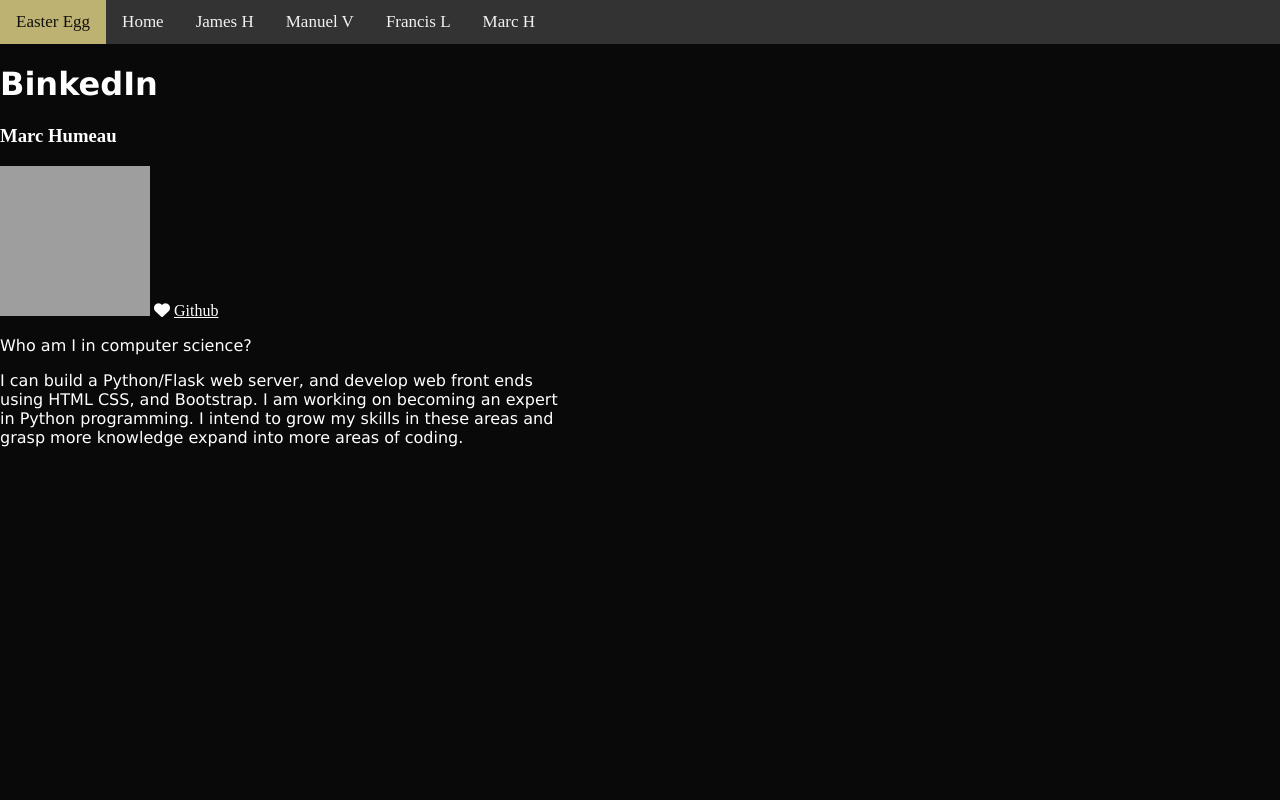
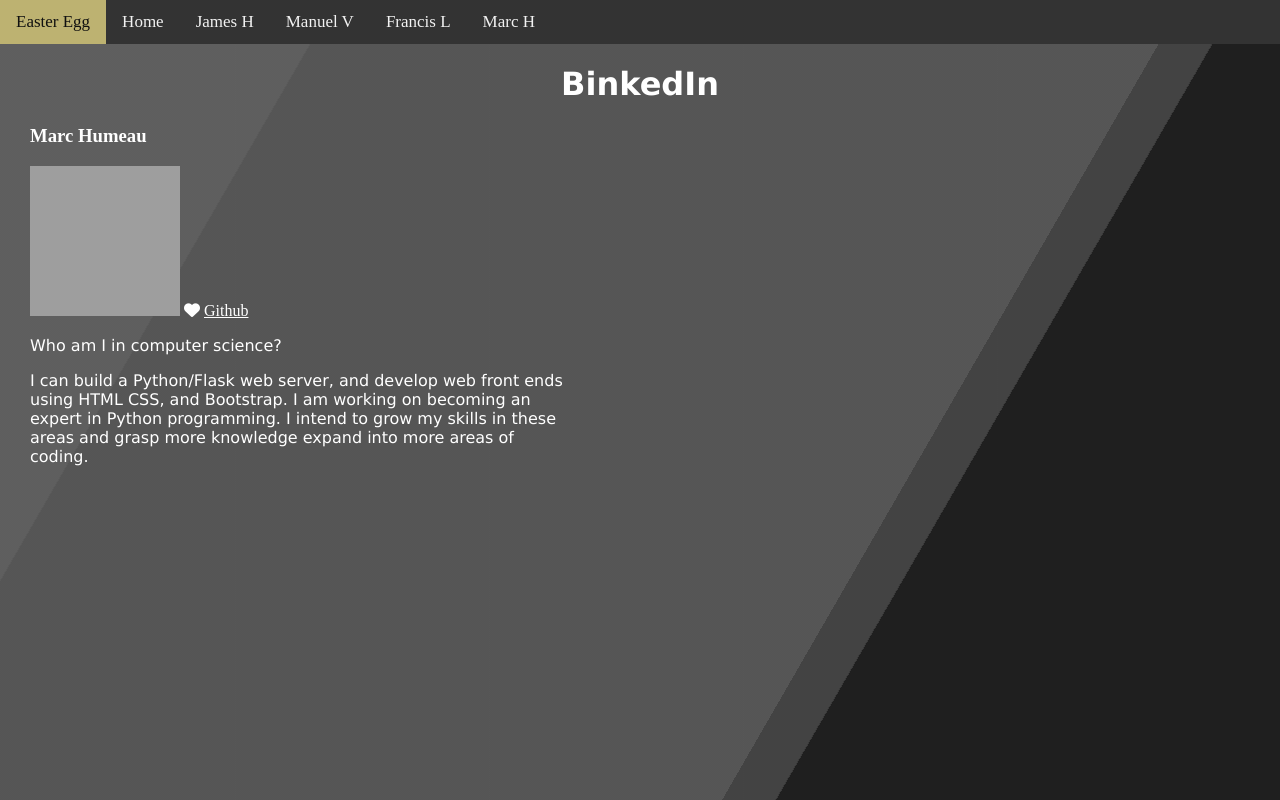
Before and after one commit to lim04francis/Tri2---p5longhorns, a Flask app: page /marc in a window 1280 px wide. Run offline with Flask 2, Linux system fonts and the light colour scheme; some libraries are stand-ins or nearby versions; grey boxes are pictures that could not be loaded.

Commit message:
Added styling to LinkedIn Page for Easter Egg

```diff
--- a/templates/marclinkedin.html
+++ b/templates/marclinkedin.html
@@ -6,7 +6,7 @@
     }
 
     body {
-        background-color: #09090a;
+        margin: 0;
     }
 
 
@@ -16,6 +16,7 @@
 
     h1 {
         color: white;
+        text-align: center;
     }
 
     h3.customfont {
@@ -24,12 +25,19 @@
 
     h3 {
         color: white;
+        margin-left: 30px;
+    }
+
+    img {
+        margin-left: 30px;
     }
 
     p {
         color: white;
         margin-right: 55%;
+        margin-left: 30px;
     }
+
 
     p.customfont {
          font-family: "My Custom Font", Verdana, Tahoma;
@@ -38,6 +46,46 @@
     a  {
         color: white;
     }
+
+    html {
+         height:100%;
+    }
+
+
+
+    .bg {
+        animation:slide 3s ease-in-out infinite alternate;
+        background-image: linear-gradient(-60deg, #000000 50%, #494949 50%);
+        bottom:0;
+        left:-50%;
+        opacity:.5;
+        position:fixed;
+        right:-50%;
+        top:0;
+        z-index:-1;
+    }
+
+    .bg2 {
+        animation-direction:alternate-reverse;
+        animation-duration:4s;
+    }
+
+    .bg3 {
+        animation-duration:5s;
+    }
+
+    h1 {
+         font-family:monospace;
+    }
+
+    @keyframes slide {
+    0% {
+        transform:translateX(-25%);
+    }
+    100% {
+        transform:translateX(25%);
+    }
+
 </style>
 
 <head>
@@ -56,6 +104,10 @@
     <a href="">Marc H</a>
 </div>
 
+<div class="bg"></div>
+<div class="bg bg2"></div>
+<div class="bg bg3"></div>
+
 <h1 class="customfont"> BinkedIn</h1>
 <h3> Marc Humeau </h3>
 <img src="https://cdn.pixabay.com/photo/2015/10/05/22/37/blank-profile-picture-973460_1280.png" width="150" height="150">
```
